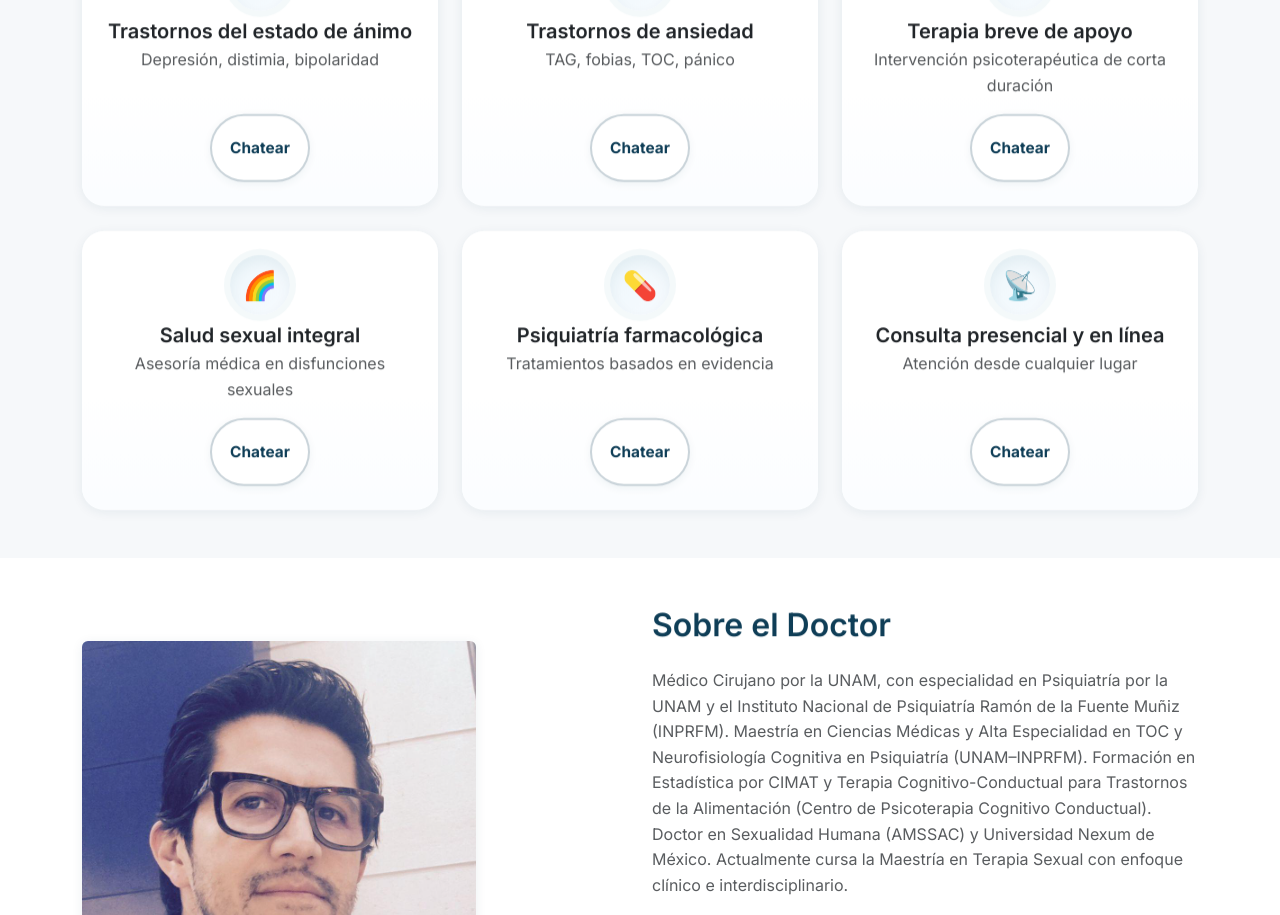
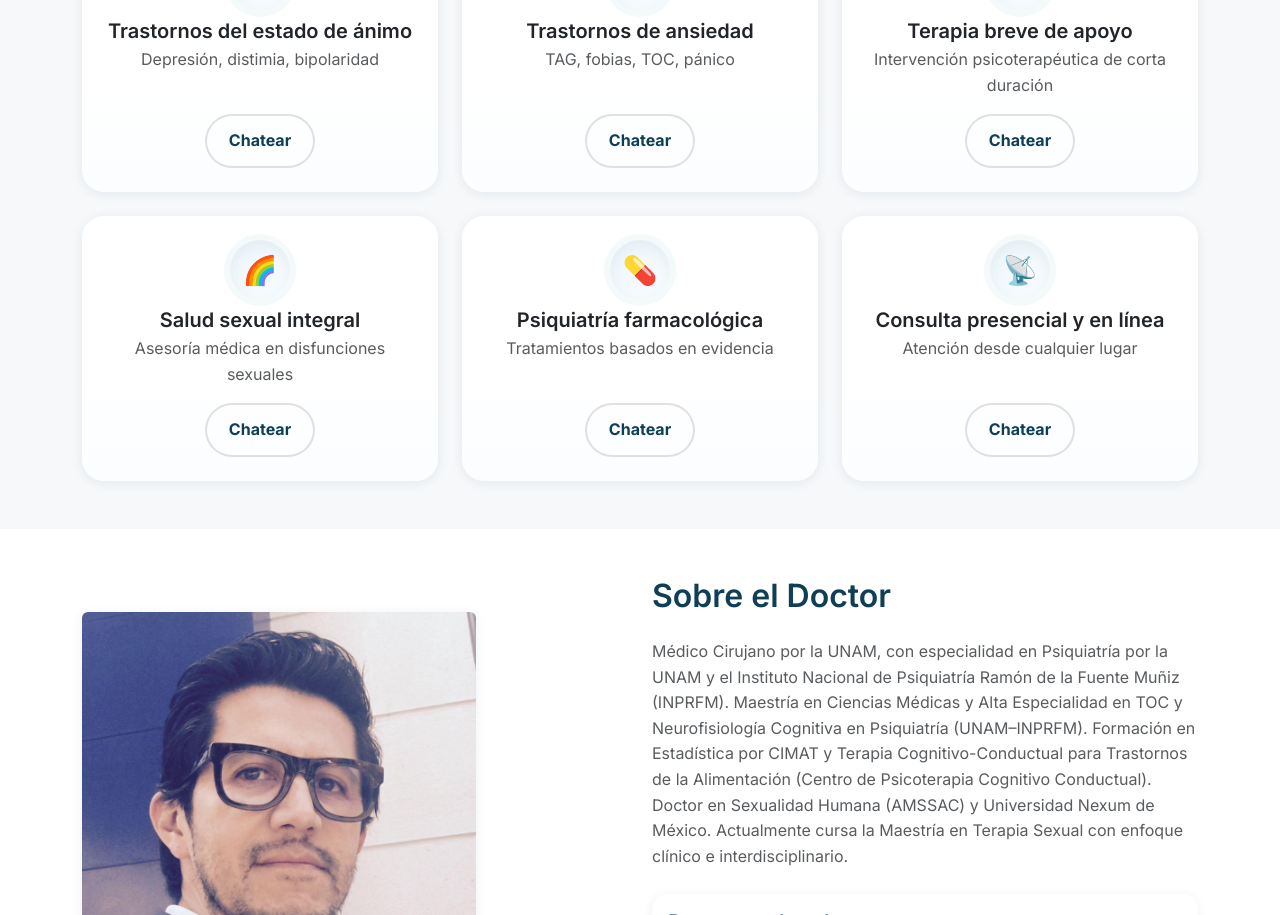
Before and after one commit to Freskiee/drwalfredrueda, a React (Vite) app: page / in a window 1280 px wide. Shown: the part 1176-2091 px from the top of the page. Built offline with nearby package versions, Linux system fonts and the light colour scheme.

Commit message:
ajustes en botones

```diff
--- a/src/components/Services.tsx
+++ b/src/components/Services.tsx
@@ -13,42 +13,12 @@ type Item = {
 
 const Services: React.FC<ServicesProps> = ({ onOpenChat }) => {
   const items: Item[] = [
-    {
-      id: 'estado-animo',
-      emoji: '🧠',
-      title: 'Trastornos del estado de ánimo',
-      description: 'Depresión, distimia, bipolaridad',
-    },
-    {
-      id: 'ansiedad',
-      emoji: '😰',
-      title: 'Trastornos de ansiedad',
-      description: 'TAG, fobias, TOC, pánico',
-    },
-    {
-      id: 'terapia-breve',
-      emoji: '🗣️',
-      title: 'Terapia breve de apoyo',
-      description: 'Intervención psicoterapéutica de corta duración',
-    },
-    {
-      id: 'salud-sexual',
-      emoji: '🌈',
-      title: 'Salud sexual integral',
-      description: 'Asesoría médica en disfunciones sexuales',
-    },
-    {
-      id: 'farmacologica',
-      emoji: '💊',
-      title: 'Psiquiatría farmacológica',
-      description: 'Tratamientos basados en evidencia',
-    },
-    {
-      id: 'modalidades',
-      emoji: '📡',
-      title: 'Consulta presencial y en línea',
-      description: 'Atención desde cualquier lugar',
-    },
+    { id: 'estado-animo', emoji: '🧠', title: 'Trastornos del estado de ánimo', description: 'Depresión, distimia, bipolaridad' },
+    { id: 'ansiedad', emoji: '😰', title: 'Trastornos de ansiedad', description: 'TAG, fobias, TOC, pánico' },
+    { id: 'terapia-breve', emoji: '🗣️', title: 'Terapia breve de apoyo', description: 'Intervención psicoterapéutica de corta duración' },
+    { id: 'salud-sexual', emoji: '🌈', title: 'Salud sexual integral', description: 'Asesoría médica en disfunciones sexuales' },
+    { id: 'farmacologica', emoji: '💊', title: 'Psiquiatría farmacológica', description: 'Tratamientos basados en evidencia' },
+    { id: 'modalidades', emoji: '📡', title: 'Consulta presencial y en línea', description: 'Atención desde cualquier lugar' },
   ];
 
   return (
@@ -57,9 +27,7 @@ const Services: React.FC<ServicesProps> = ({ onOpenChat }) => {
         {/* Header */}
         <div className="row">
           <div className="col-12 text-center mb-2">
-            <h2 className="text-primary-custom reveal-base reveal-up">
-              Servicios Especializados
-            </h2>
+            <h2 className="text-primary-custom reveal-base reveal-up">Servicios Especializados</h2>
           </div>
           <div className="col-12 text-center mb-4">
             <p className="lead text-muted reveal-base reveal-fade" data-reveal-delay="100">
@@ -76,10 +44,7 @@ const Services: React.FC<ServicesProps> = ({ onOpenChat }) => {
               className="col-6 col-lg-4 reveal-base reveal-up"
               data-reveal-delay={100 + idx * 80}
             >
-              <article
-                className="card h-100 border-0 bubble-card service-clean"
-                aria-label={`${it.title}: ${it.description}`}
-              >
+              <article className="card h-100 border-0 bubble-card service-clean" aria-label={`${it.title}: ${it.description}`}>
                 <div className="card-body d-flex flex-column p-3 p-sm-4 text-center">
                   {/* Emoji badge */}
                   <div className="emoji-badge mb-2" aria-hidden="true">
@@ -87,14 +52,23 @@ const Services: React.FC<ServicesProps> = ({ onOpenChat }) => {
                   </div>
 
                   <h5 className="mb-1">{it.title}</h5>
-                  <p className="text-muted mb-3" style={{ minHeight: 40 }}>
-                    {it.description}
-                  </p>
+                  <p className="text-muted mb-3" style={{ minHeight: 40 }}>{it.description}</p>
 
                   <div className="mt-auto">
+                    {/* CTA suave (MÓVIL) */}
                     <button
                       type="button"
-                      className="pill-btn subtle-cta"
+                      className="svc-cta d-lg-none"
+                      onClick={() => onOpenChat(it.id)}
+                      aria-label={`Más información sobre ${it.title}`}
+                    >
+                      Chatear
+                    </button>
+
+                    {/* CTA ghost (DESKTOP) */}
+                    <button
+                      type="button"
+                      className="pill-ghost d-none d-lg-inline-flex"
                       onClick={() => onOpenChat(it.id)}
                       aria-label={`Más información sobre ${it.title}`}
                     >
@@ -107,7 +81,6 @@ const Services: React.FC<ServicesProps> = ({ onOpenChat }) => {
           ))}
         </div>
       </div>
-
     </section>
   );
 };
--- a/src/styles/custom.css
+++ b/src/styles/custom.css
@@ -651,3 +651,125 @@ html:not(.js-enabled) .reveal-base {
   70%  { transform: scale(1.2); opacity:0; }
   100% { transform: scale(1.2); opacity:0; }
 }
+/* ===== Servicios – CTA móvil bien alineado ===== */
+.svc-card {
+  display: flex;
+  flex-direction: column;
+  height: 100%;
+  padding: 1rem 1rem 0.75rem 1rem; /* acolchado homogéneo */
+  border-radius: 18px;
+}
+
+.svc-card .svc-body {
+  flex: 1;
+  display: flex;
+  flex-direction: column;
+  text-align: center;
+}
+
+.svc-cta {
+  display: block;
+  width: 100%;
+  margin-top: auto;             /* pega el botón al fondo de la card */
+  border-radius: 999px;
+  padding: .66rem 1rem;
+  font-weight: 700;
+  border: 1.5px solid rgba(15,62,87,.16);
+  background: #eef6f9;
+  color: var(--primary-color);
+  box-shadow: 0 1px 2px rgba(15,62,87,.06) inset;
+  transition: var(--transition);
+}
+
+.svc-cta:hover {
+  background: #e7f1f6;
+  border-color: rgba(15,62,87,.28);
+}
+
+/* Ícono/medallón arriba centrado */
+.svc-icon-badge {
+  width: 54px;
+  height: 54px;
+  margin: 0 auto .5rem auto;
+  border-radius: 50%;
+  display: grid;
+  place-items: center;
+  background: linear-gradient(135deg, #eef5ff, #f6fbff);
+  box-shadow: inset 0 8px 16px rgba(15,62,87,.06), 0 0 0 6px rgba(108,92,231,.05);
+}
+
+/* Móviles: que nada “desborde” */
+@media (max-width: 575.98px) {
+  .svc-card {
+    border-radius: 16px;
+    padding: .9rem .9rem .7rem .9rem;
+  }
+  .svc-cta {
+    padding: .7rem 1rem;
+    box-shadow: none;          /* evita resaltos que empujan */
+  }
+}
+/* ===== Servicios: pulido de cards + badge + CTA ===== */
+
+/* Look suave al pasar y borde fino */
+.service-clean {
+  transition: transform var(--transition), box-shadow var(--transition);
+}
+.service-clean:hover {
+  transform: translateY(-2px);
+  box-shadow: 0 10px 24px rgba(15,62,87,0.10), inset 0 -1px 0 rgba(15,62,87,0.06);
+}
+
+/* Emoji dentro de “medallón” coherente con tu UI */
+.emoji-badge {
+  width: 56px;
+  height: 56px;
+  display: grid;
+  place-items: center;
+  border-radius: 50%;
+  margin-inline: auto;
+  background: linear-gradient(135deg, #eef2ff, #f6fbff);
+  box-shadow: inset 0 10px 18px rgba(15,62,87,.06), 0 0 0 6px rgba(108,92,231,.06);
+  font-size: 26px;
+}
+
+/* CTA suave (móvil) – ocupa ancho completo de la card */
+.svc-cta {
+  display: block;
+  width: 100%;
+  border-radius: 999px;
+  padding: .7rem 1rem;
+  font-weight: 700;
+  border: 1.5px solid rgba(15,62,87,.16);
+  background: #eef6f9;
+  color: var(--primary-color);
+  box-shadow: 0 1px 2px rgba(15,62,87,.06) inset;
+  transition: var(--transition);
+}
+.svc-cta:hover {
+  background: #e7f1f6;
+  border-color: rgba(15,62,87,.28);
+}
+
+/* CTA ghost (desktop) – reutiliza tu estilo del hero */
+.pill-ghost {
+  border-radius: 999px;
+  padding: 12px 22px;
+  border: 2px solid rgba(15,15,15,.12);
+  color: var(--primary-color);
+  background: rgba(255,255,255,.08);
+  backdrop-filter: blur(6px);
+  -webkit-backdrop-filter: blur(6px);
+  font-weight: 700;
+  transition: all .18s ease;
+}
+.pill-ghost:hover{
+  background: rgba(255,255,255,.16);
+  border-color: rgba(15,15,15,.22);
+}
+
+/* Ajustes responsivos para cards */
+@media (max-width: 575.98px){
+  .service-clean { border-radius: 16px; }
+  .emoji-badge { width: 50px; height: 50px; font-size: 24px; }
+}
```
